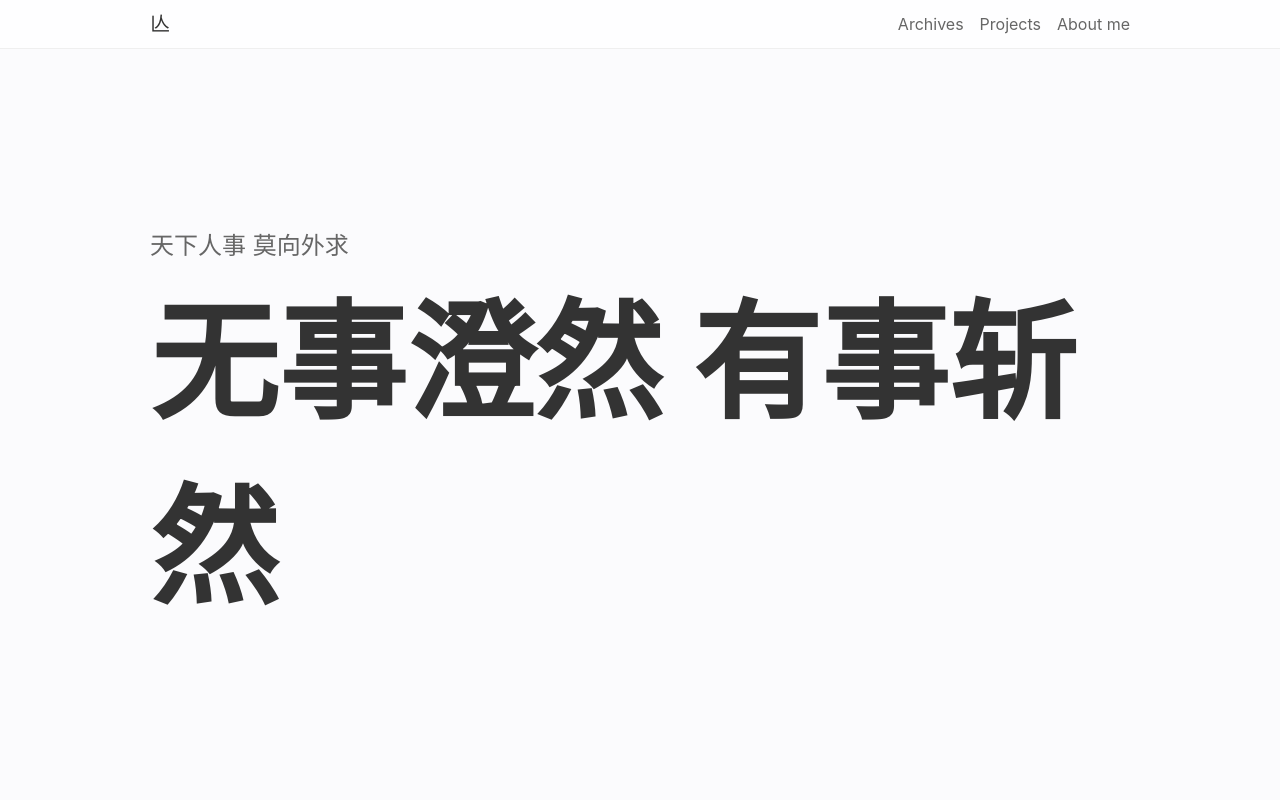
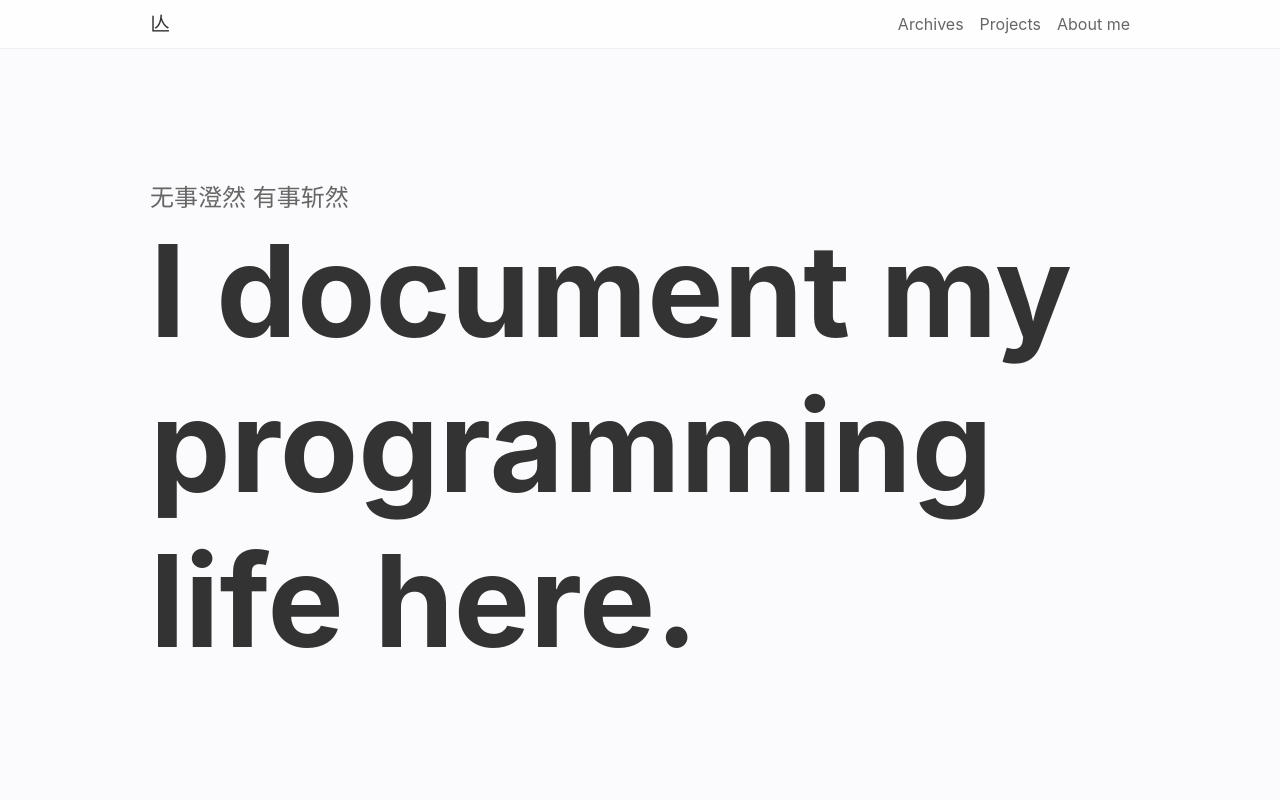
Before and after one commit to jsdhwfmax/jsdhwfmax.github.io, a plain HTML site: page index.html in a window 1280 px wide. Shown: the top 800 px of the page. Drawn offline with nearby package versions, Linux system fonts and the light colour scheme.

Commit message:
Site updated: 2024-11-19 14:29:57

```diff
--- a/index.html
+++ b/index.html
@@ -90,8 +90,8 @@
 
     <div class="hero">
         <div class="group">
-            <h2 class="sub">天下人事 莫向外求</h2>
-            <h2 class="large">无事澄然 有事斩然</h2>
+            <h2 class="sub">无事澄然 有事斩然</h2>
+            <h2 class="large">I document my programming life here.</h2>
         </div>
     </div>
 
```
